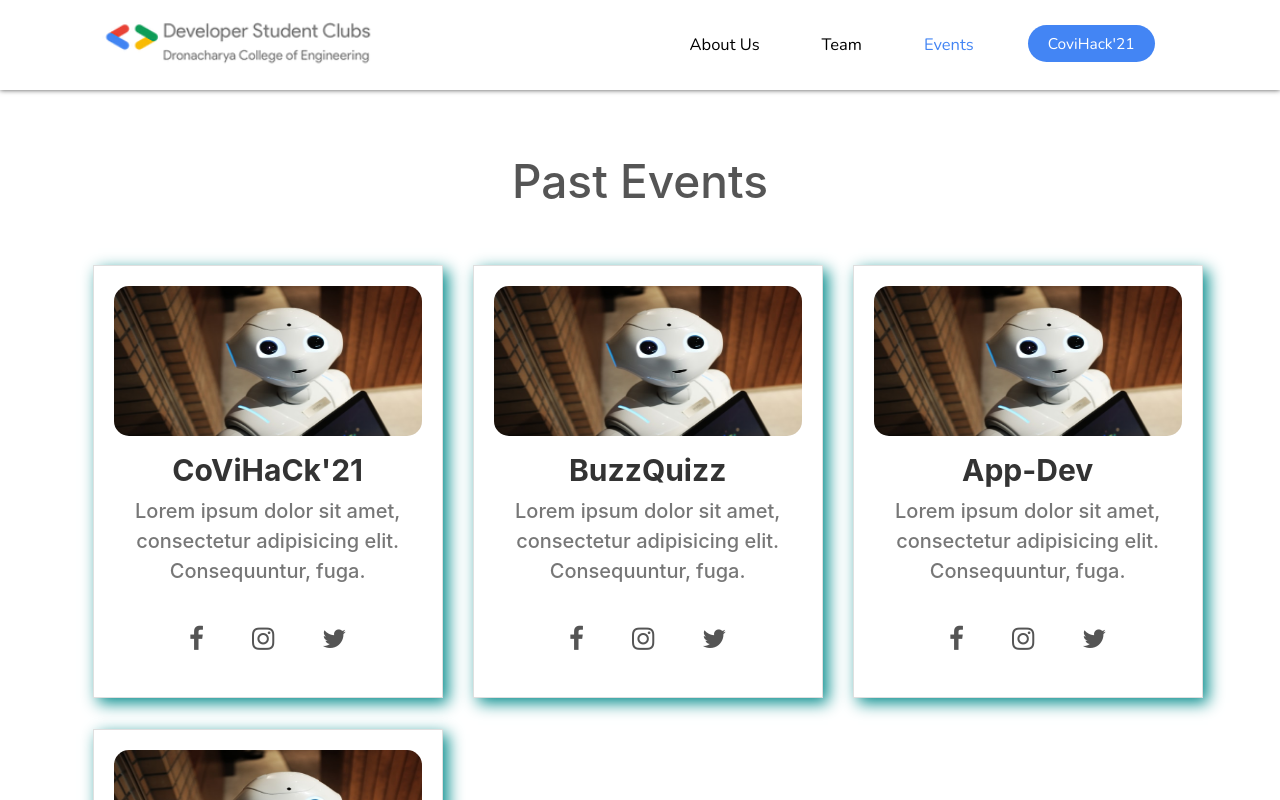
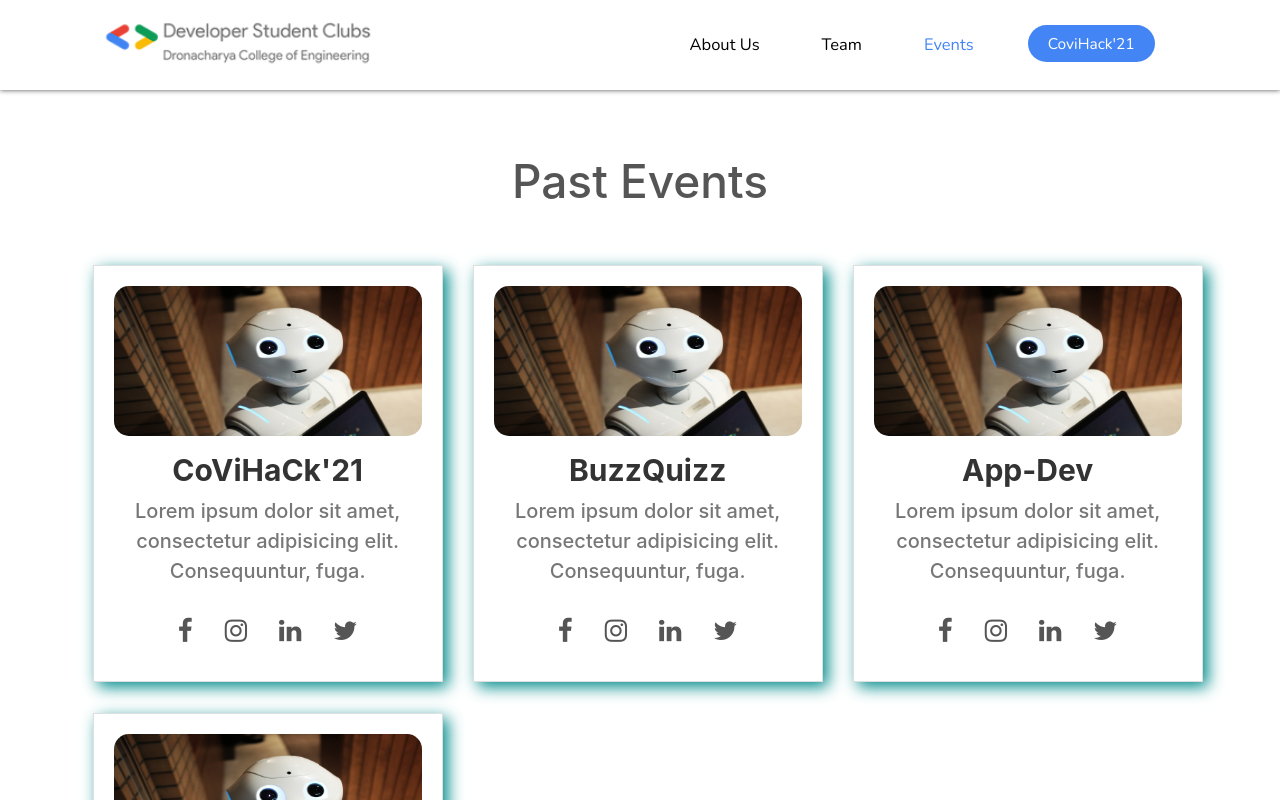
Before and after one commit to Dsc-Dce/GDSC-DCE, a React (Create React App) app: page /events in a window 1280 px wide. Shown: the top 800 px of the page. Built offline with nearby package versions, Linux system fonts and the light colour scheme.

Commit message:
icon added

```diff
--- a/src/components/REventCard.js
+++ b/src/components/REventCard.js
@@ -11,17 +11,22 @@ const REventCard = (props) => {
                         <h3>{props.etitle}</h3>
                         <p>{props.edesc}</p>
                         <div className="d-flex flex-row justify-content-center">
-                            <div className="p-4">
+                            <div className="p-3">
                                 <a href="#">
                                     <i className="fa fa-facebook"></i>
                                 </a>
                             </div>
-                            <div className="p-4">
+                            <div className="p-3">
                                 <a href="#">
                                     <i className="fa fa-instagram"></i>
                                 </a>
                             </div>
-                            <div className="p-4">
+                            <div className="p-3">
+                                <a href="#">
+                                    <i className="fa fa-linkedin"></i>
+                                </a>
+                            </div>
+                            <div className="p-3">
                                 <a href="#">
                                     <i className="fa fa-twitter"></i>
                                 </a>
--- a/src/components/TeamCard.js
+++ b/src/components/TeamCard.js
@@ -5,7 +5,7 @@ import rob from './assets/images/rob1.jpg';
 const TeamCard = (props) => {
     return (
         <Fragment>
-            <div className="col-md-4 mt-4">
+            <div className="col-lg-4 col-md-6 mt-4">
                 <div className="card">
                     <div className="img1"><img src={tech} alt="tech"/></div>
                     <div className="img2"><img src={props.Mphoto} alt="rob"/></div>
```
